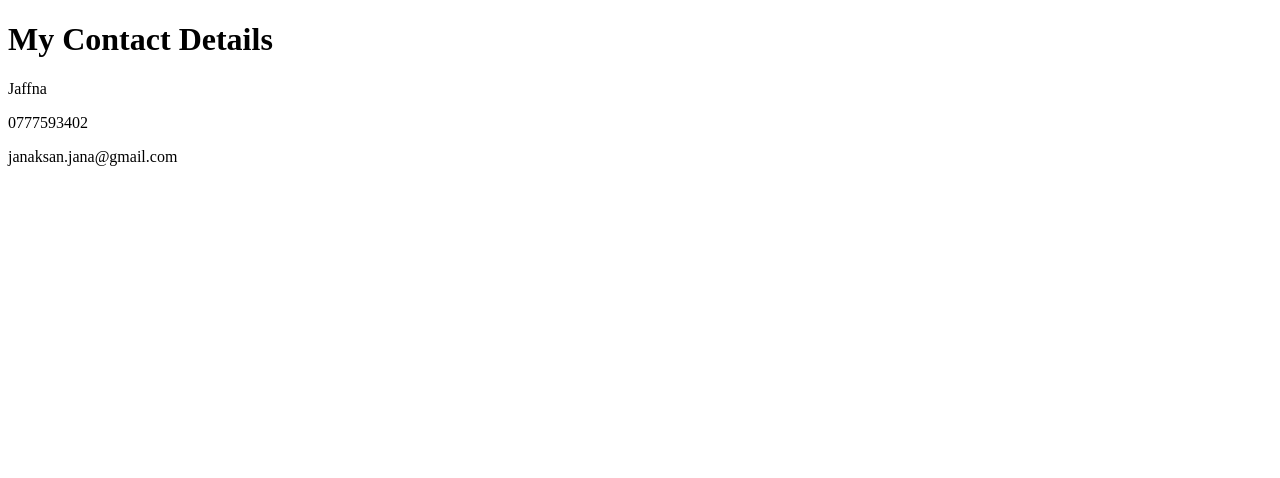
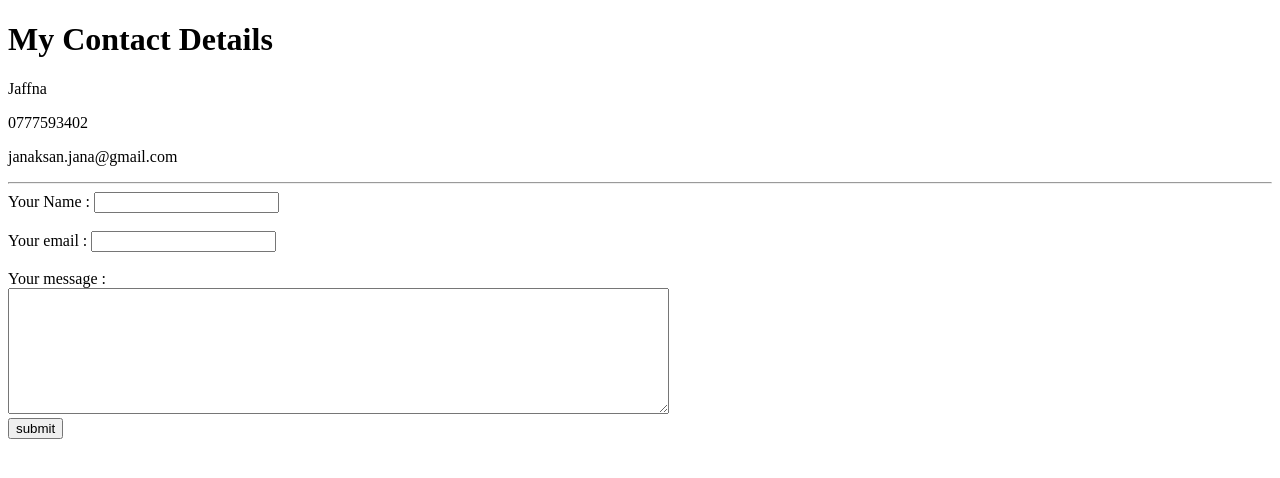
Before and after one commit to Janaksan/WebDevelopment, a plain HTML site: page Html-Personal-Site/contact.html in a window 1280 px wide. Drawn offline with Linux system fonts and the light colour scheme.

Commit message:
personal site form

```diff
--- a/Html-Personal-Site/contact.html
+++ b/Html-Personal-Site/contact.html
@@ -9,5 +9,29 @@
       <p>Jaffna</p>
       <p>0777593402</p>
       <p>janaksan.jana@gmail.com</p>
+
+      <hr>
+
+
+      <form action="mailto:janaksan.jana@gmail.com" method="post">
+        <div>
+          <label for="name"> Your Name : </label>
+          <input type="text" name="name">
+        </div>
+        <br>
+        <div>
+          <label for="email">Your email :</label>
+          <input type="email" name="email" id="email">
+        </div>
+        <br>
+        <div>
+          <label for="message">Your message :</label><br>
+          <textarea name="message" rows="8" cols="80"></textarea>
+        </div>
+
+        <div>
+          <input type="submit" value="submit">
+        </div>
+      </form>
   </body>
 </html>
```
Also changed, not shown: index.html (added, +12 -0 lines).
